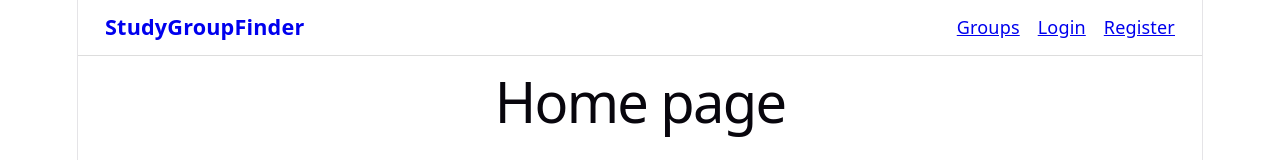
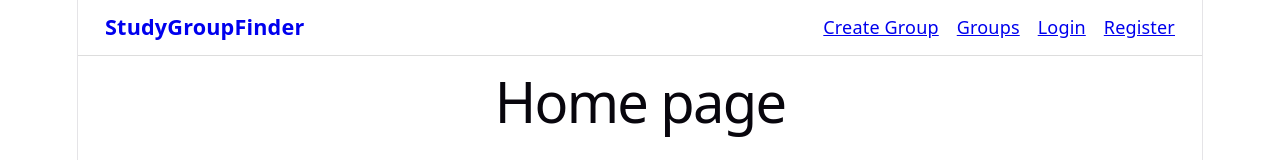
Before and after one commit to Deyvis-Gushterov/study-group-finder, a React (Vite) app: page / in a window 1280 px wide. Shown: the top 160 px of the page. Built offline with nearby package versions, Linux system fonts and the light colour scheme; no server answers.

Commit message:
Add create group route and navbar link

```diff
--- a/src/App.jsx
+++ b/src/App.jsx
@@ -8,6 +8,7 @@ import Catalog from "./pages/Catalog";
 import Details from "./pages/Details";
 import Login from "./pages/Login";
 import Register from "./pages/Register";
+import CreateGroup from "./pages/CreateGroup";
 
 function App() {
   return (
@@ -25,7 +26,7 @@ function App() {
           </Route>
 
           <Route element={<PrivateRoute />}>
-            {/* Create / Edit / My Groups pages will go here */}
+            <Route path="/groups/create" element={<CreateGroup />} />
           </Route>
         </Routes>
       </BrowserRouter>
--- a/src/components/Navbar.jsx
+++ b/src/components/Navbar.jsx
@@ -20,6 +20,7 @@ function Navbar() {
       <Link to="/" className="navbar-brand">StudyGroupFinder</Link>
 
       <nav className="navbar-links">
+        <NavLink to="/groups/create">Create Group</NavLink>
         <NavLink to="/groups">Groups</NavLink>
 
         {isAuthenticated ? (
```
